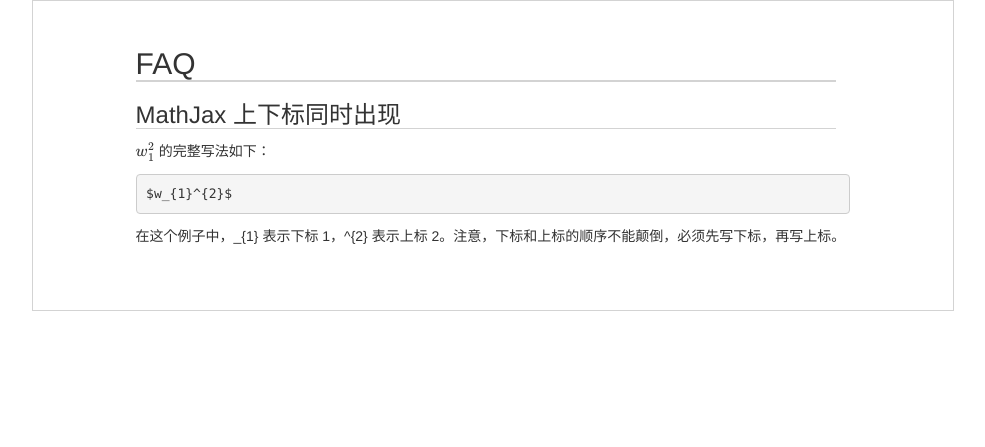
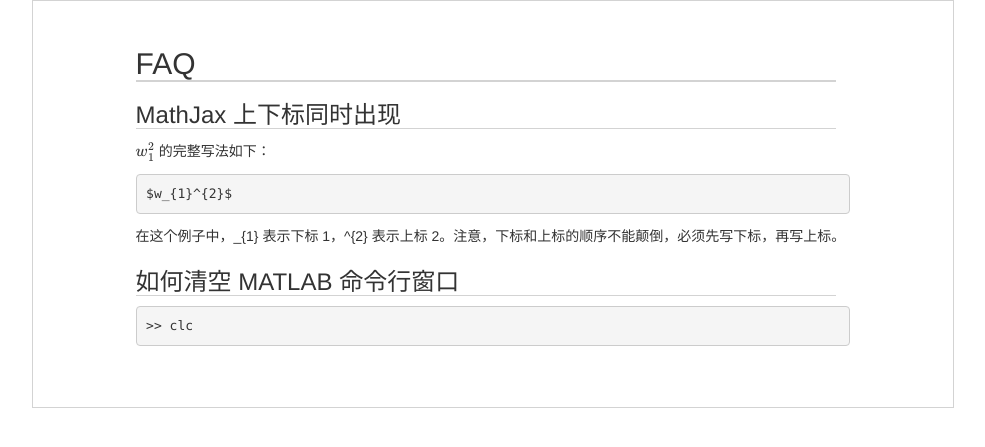
Before and after one commit to luli100/luli100.github.io, a Jekyll site: the page built from faq.md, in a window 1280 px wide. Shown: the top 447 px of the page, without its empty margins (147-1132 px from the left). Built offline with Jekyll 4.4.1, drawn with Linux system fonts in a browser that asks for light colours; formulas are drawn with MathJax 3.

Commit message:
clear command window

````diff
--- a/faq.md
+++ b/faq.md
@@ -12,3 +12,9 @@ $w_{1}^{2}$ 的完整写法如下：
 $w_{1}^{2}$
 ```
 在这个例子中，_{1} 表示下标 1，^{2} 表示上标 2。注意，下标和上标的顺序不能颠倒，必须先写下标，再写上标。
+
+### 如何清空 MATLAB 命令行窗口
+
+```
+>> clc
+```
````
